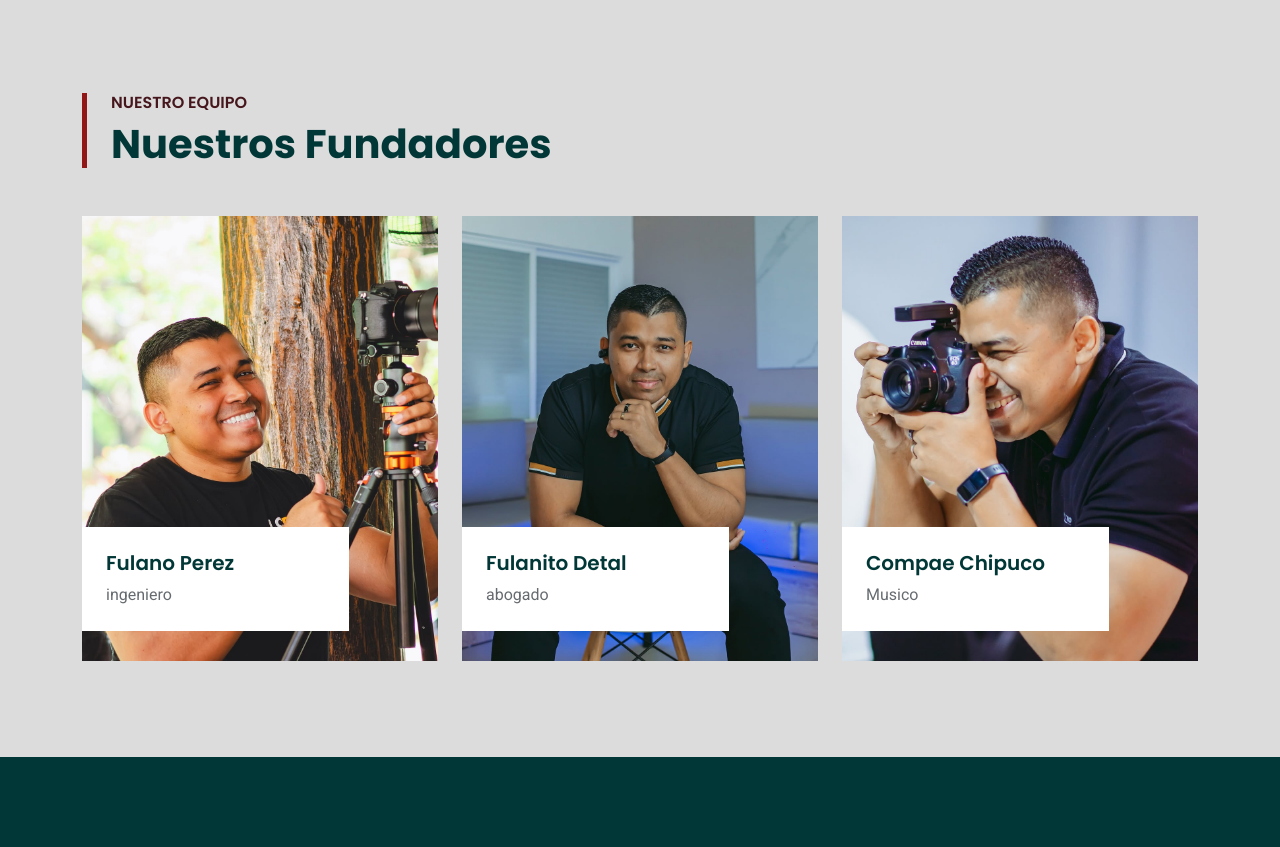
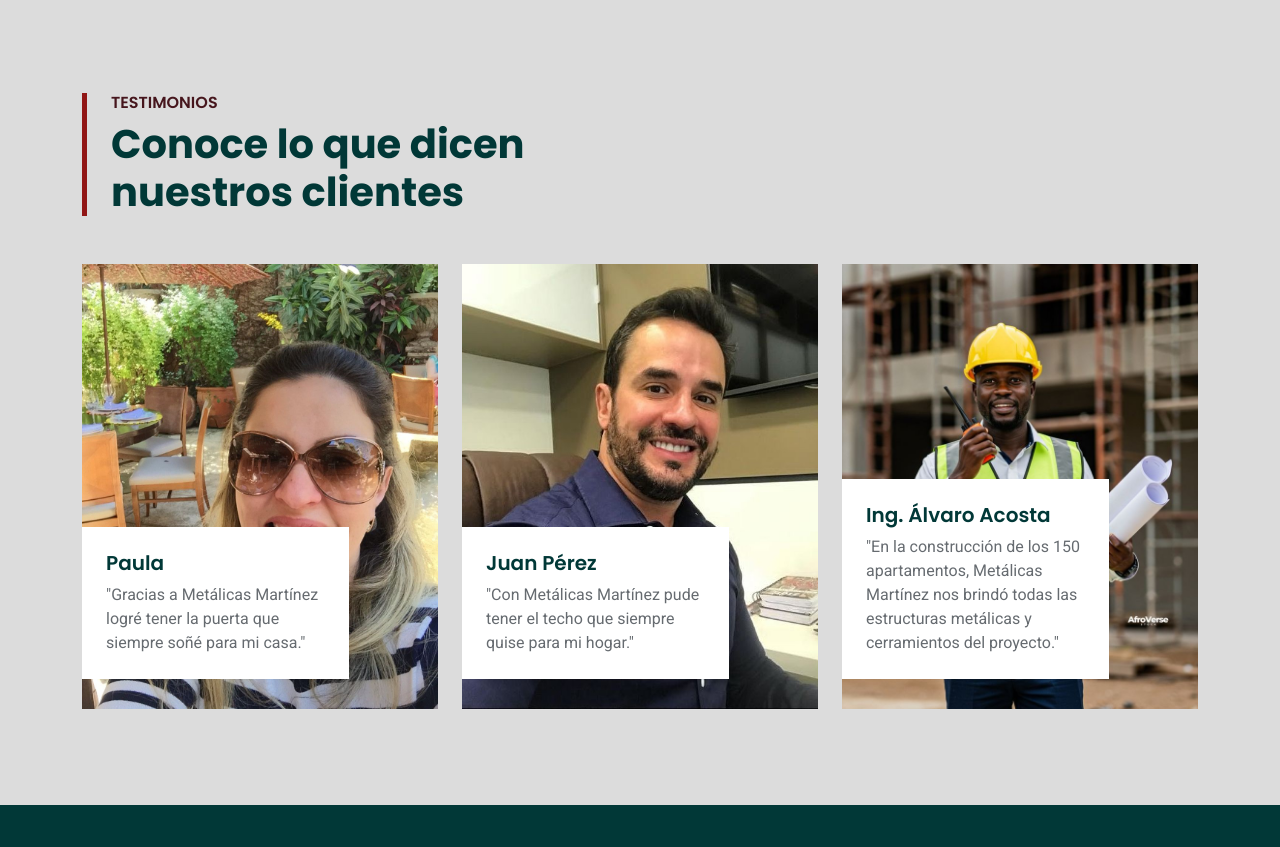
Before and after one commit to jesuguerreroc/jesuguerreroc.github.io, a plain HTML site: page about.html in a window 1280 px wide. Shown: the part 1019-1866 px from the top of the page. Drawn offline with nearby package versions, Linux system fonts and the light colour scheme.

Commit message:
tercer cambio, testimonios

```diff
--- a/about.html
+++ b/about.html
@@ -139,14 +139,14 @@
 <!-- About End -->
 
 
-    <!-- Team Start -->
+     <!-- Team Start -->
     <div class="container-xxl py-5">
         <div class="container">
             <div class="row g-5 align-items-end mb-5">
                 <div class="col-lg-6 wow fadeInUp" data-wow-delay="0.1s">
                     <div class="border-start border-5 border-primary ps-4">
-                        <h6 class="text-body text-uppercase mb-2">Nuestro equipo</h6>
-                        <h1 class="display-6 mb-0">Nuestros Fundadores</h1>
+                        <h6 class="text-body text-uppercase mb-2">Testimonios</h6>
+                        <h1 class="display-6 mb-0">Conoce lo que dicen nuestros clientes</h1>
                     </div>
                 </div>
                 <div class="col-lg-6 wow fadeInUp" data-wow-delay="0.3s">
@@ -156,28 +156,28 @@
             <div class="row g-4">
                 <div class="col-lg-4 col-md-6 wow fadeInUp" data-wow-delay="0.1s">
                     <div class="team-item position-relative">
-                        <img class="img-fluid" src="img/vic1.jpg" alt="">
+                        <img class="img-fluid" src="img/testimonio1.jpg" alt="">
                         <div class="team-text bg-white p-4">
-                            <h5>Fulano Perez</h5>
-                            <span>ingeniero</span>
+                            <h5>Paula</h5>
+                            <span>"Gracias a Metálicas Martínez logré tener la puerta que siempre soñé para mi casa."</span>
                         </div>
                     </div>
                 </div>
                 <div class="col-lg-4 col-md-6 wow fadeInUp" data-wow-delay="0.3s">
                     <div class="team-item position-relative">
-                        <img class="img-fluid" src="img/vic2.jpg" alt="">
+                        <img class="img-fluid" src="img/testimonio2.jpg" alt="">
                         <div class="team-text bg-white p-4">
-                            <h5>Fulanito Detal</h5>
-                            <span>abogado</span>
+                            <h5>Juan Pérez</h5>
+                            <span>"Con Metálicas Martínez pude tener el techo que siempre quise para mi hogar."</span>
                         </div>
                     </div>
                 </div>
                 <div class="col-lg-4 col-md-6 wow fadeInUp" data-wow-delay="0.5s">
                     <div class="team-item position-relative">
-                        <img class="img-fluid" src="img/vic3.jpg" alt="">
+                        <img class="img-fluid" src="img/testimonio3.jpg" alt="">
                         <div class="team-text bg-white p-4">
-                            <h5>Compae Chipuco</h5>
-                            <span>Musico</span>
+                            <h5>Ing. Álvaro Acosta</h5>
+                            <span>"En la construcción de los 150 apartamentos, Metálicas Martínez nos brindó todas las estructuras metálicas y cerramientos del proyecto."</span>
                         </div>
                     </div>
                 </div>
```
Also changed, not shown: index.html (+11 -11 lines), img/testimonio1.jpg (added), img/testimonio2.jpg (added), img/testimonio3.jpg (added).
